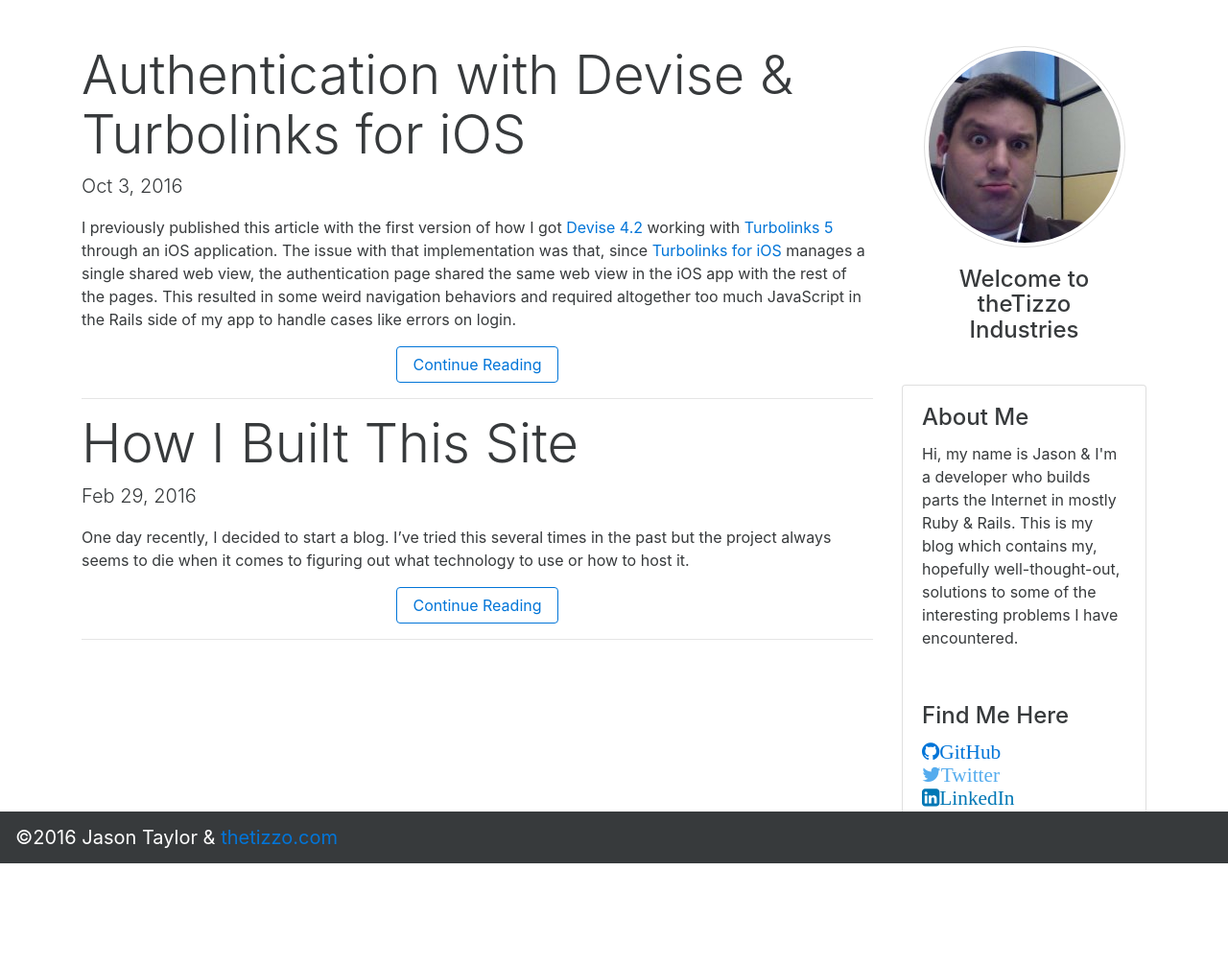
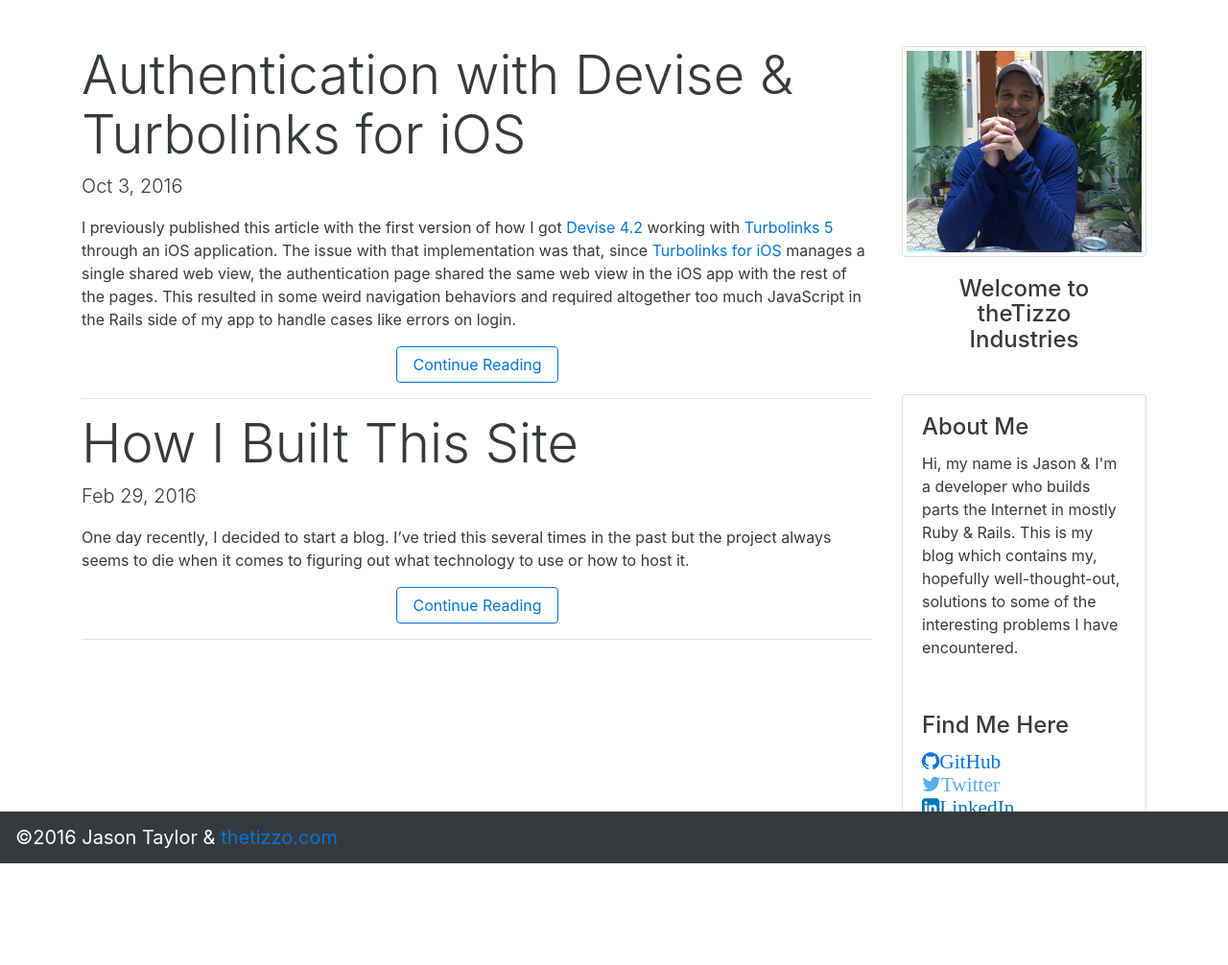
Before and after one commit to thetizzo/thetizzo.github.io, a Jekyll site: the page built from index.html, in a window 1280 px wide. Shown: the whole page at 96% size. Built offline with Jekyll 4.4.1, drawn with Linux system fonts in a browser that asks for light colours; nearby versions of some CDN libraries.

Commit message:
Update avatar photo since the other one is 10 years old somehow

```diff
--- a/_includes/sidebar.html
+++ b/_includes/sidebar.html
@@ -1,6 +1,6 @@
 <aside class="card-columns">
   <div class="card text-xs-center" style="border: none;">
-    <img src="/images/avatar.jpg" alt="Tizzo" class="img-fluid img-thumbnail rounded-circle">
+    <img src="/images/avatar.png" alt="Tizzo" class="img-fluid img-thumbnail">
     <div class="card-block">
       <h4 class="card-title">Welcome to theTizzo Industries</h4>
     </div>
```
Also changed, not shown: images/avatar.jpg (deleted), images/avatar.png (added).
